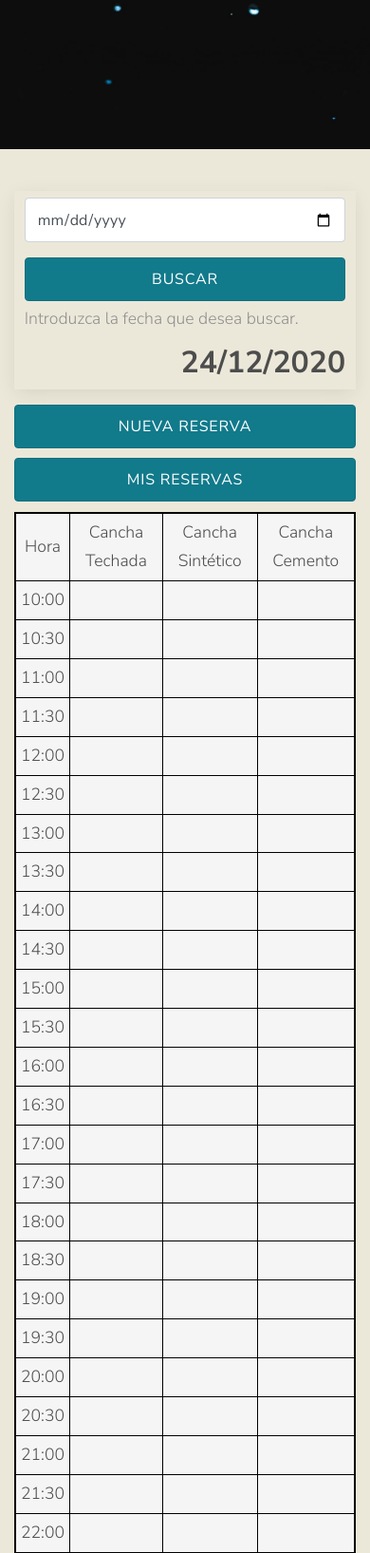
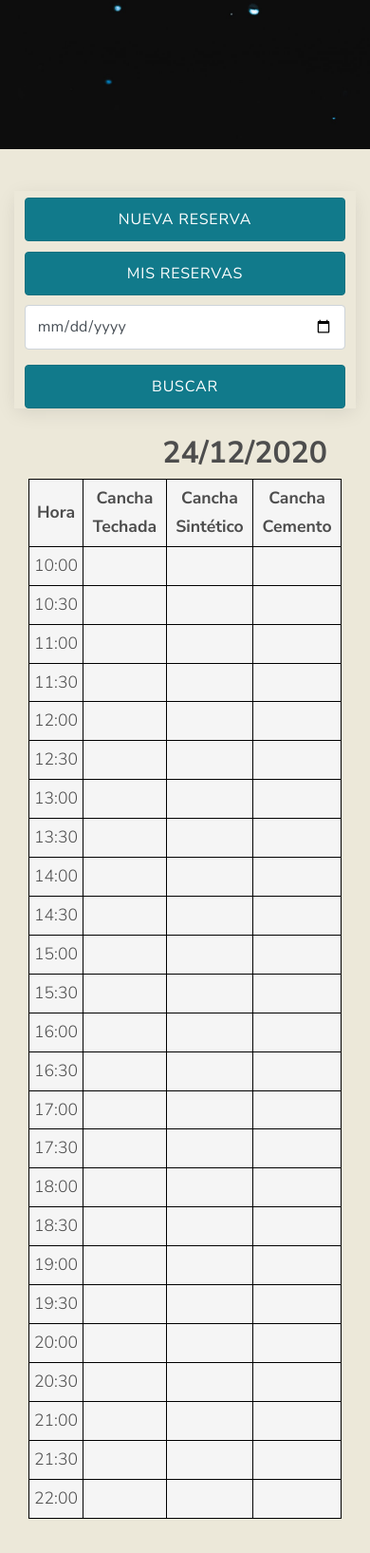
Before and after one commit to tomasrpons/rivera_padel, a Django app: page /reservations/ in a window 390 px wide. Shown: the part 518-2153 px from the top of the page at 95% size. Run offline with Django 3.2, Linux system fonts and the light colour scheme; a user stored in the database is signed in; data comes from the database, SQL or seed files in the repository; both versions use the stored data as it was after the commit; some libraries are stand-ins or nearby versions; some web fonts are replaced.

Commit message:
styled for mobile, need to work out min/max date for reservation and adjust date when booking

```diff
--- a/website/forms.py
+++ b/website/forms.py
@@ -2,7 +2,6 @@ from django import forms
 from .models import Reservation, Customer, StartTime, MatchDuration, Court
 from datetime import datetime as dt
 from datetime import timedelta
-from django.urls import reverse
 
 
 today = dt.now()
@@ -14,7 +13,10 @@ class ReservationForm(forms.ModelForm):
     class Meta:
         model = Reservation
         fields = ('court','date','start_time','duration')
-        widgets = {'date' : forms.DateInput(attrs={'type':'date', 'class':'form-control', 'id':'id_reservations_date'})}
+        widgets = {'date' : forms.DateInput(
+            attrs={'type':'date', 'class':'form-control', 'id':'id_reservations_date'}
+
+            )}
 
     def __init__(self, *args, **kwargs):
         super().__init__(*args, **kwargs)
--- a/website/templates/reservations.html
+++ b/website/templates/reservations.html
@@ -116,16 +116,15 @@
             {% csrf_token %}
             <div class="form-group row">
               <div class="col-md-3">
+                <button type="button" class="btn btn-info btn-md active btn-block" data-toggle="modal" data-target="#ReservationModal" data-whatever="@mdo" style="margin-bottom: 3%;">Nueva Reserva</button>
+              </div>
+              <div class="col-md-3">
+                <button type="button" class="btn btn-info btn-md active btn-block" data-toggle="modal" data-target="#DeleteReservationsModal" data-whatever="@fat" style="margin-bottom: 3%;">Mis Reservas</button>              </div>
+              <div class="col-md-3">
                 {{ filtering_form.as_p }}
               </div>
               <div class="col-md-3">
                 <input class="btn btn-info btn-md active btn-block" type="submit" name="filtrar" value="Buscar">
-              </div>
-              <div class="col-auto form-text" style="color: #8f8f8f;">
-                  Introduzca la fecha que desea buscar.
-              </div>
-              <div class="col form-text text-right" style="font-weight: bold; font-size: xx-large;" >
-                {{ current_date }}
               </div>
             </div>
           </form>
@@ -133,15 +132,11 @@
 
 
         <div class="row row-cols-auto" style="margin-top: 2%;">
-          <div class="col col-md-3">
-            <button type="button" class="btn btn-info btn-md active btn-block" data-toggle="modal" data-target="#exampleModal" data-whatever="@mdo" style="margin-bottom: 3%;">Nueva Reserva</button>
-            <button type="button" class="btn btn-info btn-md active btn-block" data-toggle="modal" data-target="#exampleModal" data-whatever="@fat" style="margin-bottom: 3%;">Mis Reservas</button>
-
-            <div class="modal fade" id="exampleModal" tabindex="-1" role="dialog" aria-labelledby="exampleModalLabel" aria-hidden="true">
+          <div class="modal fade" id="ReservationModal" tabindex="-1" role="dialog" aria-labelledby="ReservationModalLabel" aria-hidden="true">
             <div class="modal-dialog" role="document">
               <div class="modal-content">
                 <div class="modal-header">
-                    <h5 class="modal-title" id="exampleModalLabel">Nueva Reserva</h5>
+                  <h5 class="modal-title" id="ReservationModalLabel">Nueva Reserva</h5>
                   <button type="button" class="close" data-dismiss="modal" aria-label="Close">
                     <span aria-hidden="true">&times;</span>
                   </button>
@@ -160,21 +155,66 @@
                         });
                       });
                       </script>
-                      <button class="btn btn-info btn-md active" name="reservar">Enviar</button>
-                      <button type="button" class="btn btn-danger float-right" data-dismiss="modal">Close</button>
+                    <button type="button" class="btn btn-danger" data-dismiss="modal">Cerrar</button>
+                    <button class="btn btn-info btn-md active  float-right" name="reservar">Reservar</button>
                   </form>
+                </div>
+              </div>
+            </div>
+          </div>
+          <div class="modal fade" id="DeleteReservationsModal" tabindex="-1" role="dialog" aria-labelledby="DeleteReservationsModalLabel" aria-hidden="true">
+            <div class="modal-dialog" role="document">
+              <div class="modal-content">
+                <div class="modal-header">
+                  <h5 class="modal-title" id="DeleteReservationsModalLabel">Mis Reservas</h5>
+                  <button type="button" class="close" data-dismiss="modal" aria-label="Close">
+                    <span aria-hidden="true">&times;</span>
+                  </button>
+                </div>
+                <div class="modal-body">
+                  <form method="POST"> {% csrf_token %}
+                    <table style="text-align: center; background-color: whitesmoke; border:1px solid black;margin-left:auto;margin-right:auto;" border="1" cellpadding="5" cellspacing="5" style="width:100%">
+                      <thead>
+                        <tr>
+                          <th>D&iacutea</td>
+                          <th>Cancha</td>
+                          <th>Horario</td>
+                          <th>Duraci&oacuten</td>
+                          <th>Eliminar</th>
+                        </tr>
+                      </thead>
+                      {% for my_reservation in my_reservations %}
+                      <tr>
+                        <td>{{my_reservation.date}}</td>
+                        <td>{{my_reservation.court}}</td>
+                        <td>{{my_reservation.start_time}}</td>
+                        <td>{{my_reservation.duration}}</td>
+                        <td><a href="{% url 'delete_reservation' my_reservation.reservation_id %}" class="btn btn-info btn-sm"><span class="glyphicon glyphicon-remove"></span>Eliminar</a>
+                      </td>
+                      </tr>
+                      {% endfor %}
+                    </table>
+                  </form>
+                  <button style="margin-top: 2%;" type="button" class="btn btn-danger float-right" data-dismiss="modal">Cerrar</button>
                 </div>
               </div>
             </div>
           </div>
         </div>
         <div class="col">
-            <div class="center">
-              <table class="table-responsive" style="text-align: center; background-color: whitesmoke; border:1px solid black;margin-left:auto;margin-right:auto;" border="1" cellpadding="5" cellspacing="5" style="width:100%">
-                <td width="50px">Hora</td>
-                <td width="353px">Cancha Techada</td>
-                <td width="353px">Cancha Sint&eacutetico</td>
-                <td width="353px">Cancha Cemento</td>
+          <div class="col form-text text-right" style="font-weight: bold; font-size: xx-large;" >
+            {{ current_date }}
+          </div>
+          <div >
+            <table style="text-align: center; background-color: whitesmoke; border:1px solid black;margin-left:auto;margin-right:auto;" border="1" cellpadding="5" cellspacing="5" style="width:100%">
+              <thead>
+                <tr>
+                  <th width="50px">Hora</td>
+                  <th width="353px">Cancha Techada</td>
+                  <th width="353px">Cancha Sint&eacutetico</td>
+                  <th width="353px">Cancha Cemento</td>
+                </tr>
+              </thead>
               {% for reservation in reservations %}
               <tr>
                 <td>{{reservation.time}}</td>
@@ -186,9 +226,6 @@
             </table>
           </div>
         </div>
-        </div>
-
-
       </div>
     </div>
 
--- a/website/urls.py
+++ b/website/urls.py
@@ -10,4 +10,6 @@ urlpatterns = [
     path('ajax/load_start_times/', views.load_start_times, name='ajax_load_start_times'), # AJAX
     path('ajax/load_durations/', views.load_durations, name='ajax_load_durations'), # AJAX
 
+    path('delete_reservation/<str:pk>/', views.delete_reservation, name='delete_reservation')
+
 ]
--- a/website/views.py
+++ b/website/views.py
@@ -15,47 +15,66 @@ def reservations(request):
     # Si no esta logueado lo redireccionamos al login
     if request.user.is_authenticated == False:
         return render(request, "index.html", {'message':'Debe loguearse primero'})
+    customers = Customer.objects.all()
+    customer = customers.get(user=request.user)
+    my_reservations = Reservation.objects.filter(customer=customer, date__gte=datetime.today())
 
     # Ahora verificamos si hizo una consulta
     form = forms.ReservationForm()
 
+    reservations = Reservation.objects.all()
+
     if request.method == "GET":
         context = {'reservations':create_empty_context(request), 'form':form, 'current_date':get_date(request),
-                    'filtering_form':forms.FilteringForm()}
+                    'filtering_form':forms.FilteringForm(), 'my_reservations':my_reservations}
+
         return render(request, "reservations.html",context)
     elif request.method == "POST" and 'filtrar' in request.POST:
         context = {'reservations':create_filled_context(request, request.POST.get('filtering_date')), 'form':form, 'current_date':get_date(request),
-                    'filtering_form':forms.FilteringForm()}
+                    'filtering_form':forms.FilteringForm(), 'my_reservations':my_reservations}
+
         return render(request, "reservations.html", context)
     elif request.method == "POST" and 'reservar' in request.POST:
         form = forms.ReservationForm(request.POST)
         if form.is_valid():
             reservation = form.save(commit=False)
-            customers = Customer.objects.all()
-            customer = customers.get(user=request.user)
 
             if Reservation.objects.filter(date=form['date'].value(), customer=customer).count() >= 3:
                 message = "No se permiten más de 3 reservas al día por cliente."
-                return render(request, "reservations.html", {'reservations':create_filled_context(request, form['date'].value()),
+                context = {'reservations':create_filled_context(request, form['date'].value()),
                                                             'form':forms.ReservationForm, 'current_date':get_date(request),
-                                                            'message':message, 'filtering_form':forms.FilteringForm()})
+                                                            'message':message, 'filtering_form':forms.FilteringForm(), 'my_reservations':my_reservations}
+
+                return render(request, "reservations.html", context)
+
             reservation.customer = customer
             reservation.save()
             context = {'reservations':create_filled_context(request, form['date'].value()), 'form':forms.ReservationForm, 'current_date':get_date(request),
-                        'filtering_form':forms.FilteringForm()}
+                        'filtering_form':forms.FilteringForm(), 'my_reservations':my_reservations}
+
             return render(request, "reservations.html",context)
         context = {'reservations':create_filled_context(request, form['date'].value()), 'form':forms.ReservationForm, 'current_date':get_date(request),
-                    'filtering_form':forms.FilteringForm()}
+                    'filtering_form':forms.FilteringForm(), 'my_reservations':my_reservations}
+
         return render(request, "reservations.html",context)
 
     else:
         context = {'reservations':create_filled_context(request, datetime.now()), 'form':forms.ReservationForm, 'current_date':get_date(request),
-                    'filtering_form':forms.FilteringForm()}
+                    'filtering_form':forms.FilteringForm(), 'my_reservations':my_reservations}
+
         return render(request, "reservations.html",context)
 
 
 def contact(request):
     return render(request, 'contact.html', {})
+
+def delete_reservation(request, pk):
+    if request.user.is_authenticated == False:
+        return render(request, "index.html", {'message':'Debe loguearse primero'})
+
+    reservation = Reservation.objects.get(reservation_id=pk)
+    reservation.delete()
+    return redirect('/reservations/')
 
 
 def create_filled_context(request, date):
@@ -110,8 +129,8 @@ def get_date(request):
     if 'filtering_date' in request.POST and request.POST.get('filtering_date') != '':
         date = datetime.strptime(request.POST.get('filtering_date'), '%Y-%m-%d')
         return str(date.day)+'/'+str(date.month)+'/'+str(date.year)
-    elif 'reservations_date' in request.POST and request.POST.get('reservations_date') != '':
-        date = datetime.strptime(request.POST.get('reservations_date'), '%Y-%m-%d')
+    elif 'id_reservations_date' in request.POST and request.POST.get('id_reservations_date') != '':
+        date = datetime.strptime(request.POST.get('id_reservations_date'), '%Y-%m-%d')
         return str(date.day)+'/'+str(date.month)+'/'+str(date.year)
     else:
         date = datetime.now()
```
Also changed, not shown: db.sqlite3. Lines whose indentation alone changed are shown as unchanged.
